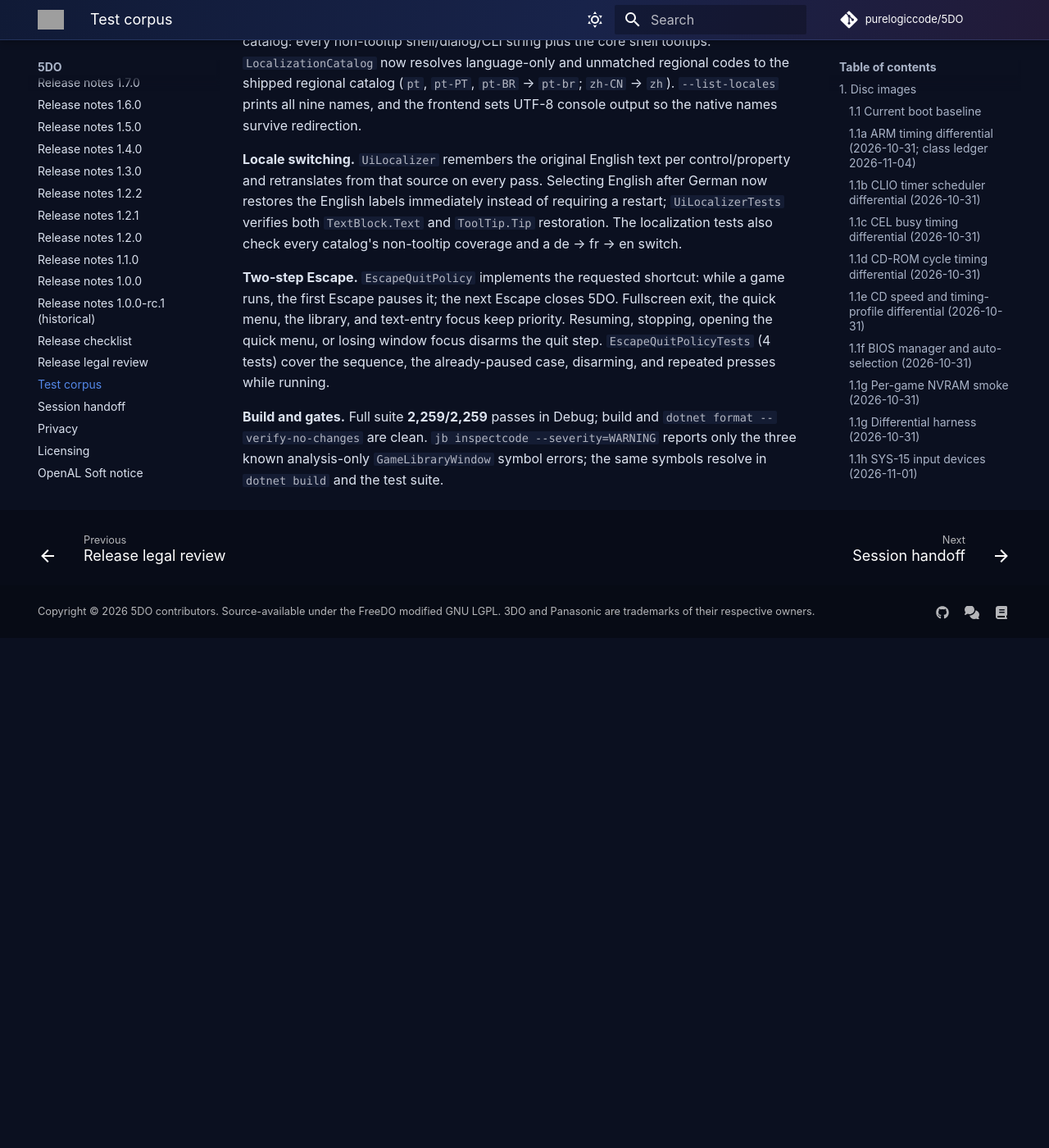
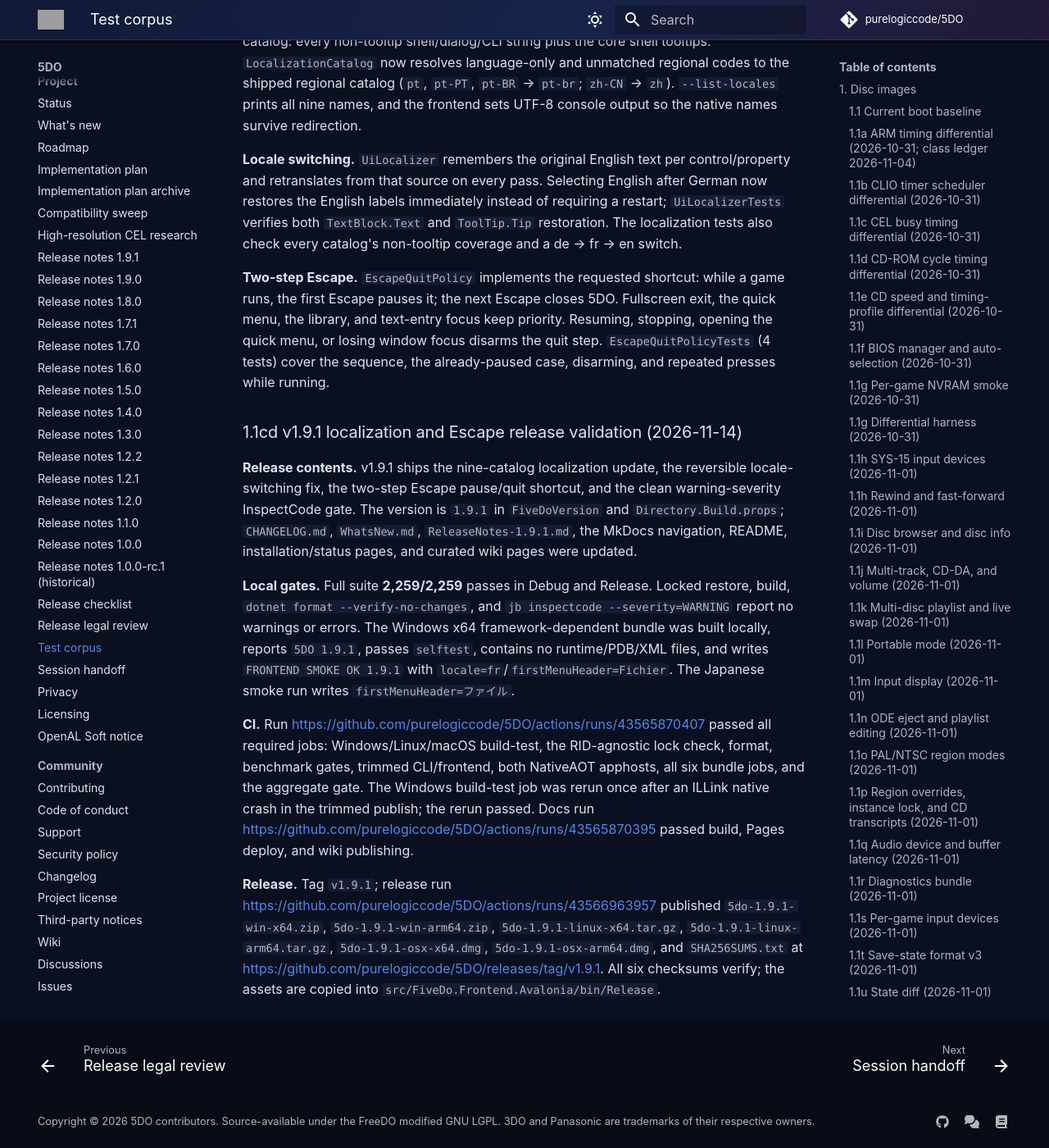
Before and after one commit to purelogiccode/5DO, an MkDocs documentation site: the page built from docs/TestCorpus.md, in a window 1280 px wide and 1400 px high, scrolled down 102647 px. Shown: the whole window at 82% size. Built offline with MkDocs 1.6.1 and Material for MkDocs 9.7.7, drawn with Linux system fonts in a browser that asks for light colours; comment, search, counter and statistics services are not loaded; before the commit the page ends 103425 px from its top, so only the background shows below that; grey boxes are pictures that could not be loaded.

Commit message:
docs: record 1.9.1 CI, release, bundle, and checksum evidence
Record the successful CI rerun, six-bundle release, checksums, Pages/wiki deployment, local bundle smoke markers, and the completed 1.9.1 gate.

```diff
--- a/docs/Installers.md
+++ b/docs/Installers.md
@@ -85,6 +85,22 @@ macOS x64/arm64 (native CI, 2026-11-10):
   Local copies are in `src/FiveDo.Frontend.Avalonia/bin/Release`; all six
   `5do-1.7.1-*` SHA-256 entries verify.
 
+## 1.9.1 bundle validation (2026-11-14)
+
+- Release run <https://github.com/purelogiccode/5DO/actions/runs/43566963957> built and
+  published six framework-dependent bundles and `SHA256SUMS.txt` at
+  <https://github.com/purelogiccode/5DO/releases/tag/v1.9.1>.
+- The Windows x64 and Linux x64 bundle jobs ran CLI `--version`/`selftest` and the
+  desktop `--smoke-test`; all jobs verified the apphost architecture, the
+  no-runtime/no-PDB/no-XML rule, and the bundle contents.
+- The local Windows x64 bundle reports `5DO 1.9.1`, passes `selftest`, and writes
+  `FRONTEND SMOKE OK 1.9.1` with `locale=fr` and `firstMenuHeader=Fichier`; the Japanese
+  smoke marker writes `firstMenuHeader=ファイル`.
+- All six published `5do-1.9.1-*` SHA-256 entries verify; the assets are copied into
+  `src/FiveDo.Frontend.Avalonia/bin/Release`.
+- Full suite **2,259/2,259**, locked restore, build, format, and
+  `jb inspectcode --severity=WARNING` report no warnings or errors.
+
 ## 1.9.0 bundle validation (2026-11-14)
 
 - Release run <https://github.com/purelogiccode/5DO/actions/runs/43558324543> built and
--- a/docs/Status.md
+++ b/docs/Status.md
@@ -95,6 +95,21 @@ x64/arm64, Linux arm64, and Windows arm64. Release run
 at <https://github.com/purelogiccode/5DO/releases/tag/v1.7.0>; all published checksums
 verify. See [`WhatsNew.md`](WhatsNew.md) and
 [`ReleaseNotes-1.7.0.md`](ReleaseNotes-1.7.0.md).
+
+**1.9.1 release update (2026-11-14):** **v1.9.1** publishes six framework-dependent
+single-file bundles (macOS as DMG) and `SHA256SUMS.txt` at
+<https://github.com/purelogiccode/5DO/releases/tag/v1.9.1>. CI run
+<https://github.com/purelogiccode/5DO/actions/runs/43565870407> passed every required
+job: Windows/Linux/macOS build-test, the RID-agnostic lock check, format, benchmark
+gates, trimmed CLI/frontend publishes, both NativeAOT apphosts, all six bundle jobs, and
+the aggregate gate. The Windows build-test job was rerun once after an ILLink native
+crash during the trimmed publish; the rerun passed. Release run
+<https://github.com/purelogiccode/5DO/actions/runs/43566963957> built and published all
+six assets; every checksum verifies, and the assets are copied into
+`src/FiveDo.Frontend.Avalonia/bin/Release`. Docs run
+<https://github.com/purelogiccode/5DO/actions/runs/43565870395> deployed Pages and the
+wiki. The suite is **2,259 tests**; build, format, and InspectCode are clean. See
+[`WhatsNew.md`](WhatsNew.md) and [`ReleaseNotes-1.9.1.md`](ReleaseNotes-1.9.1.md).
 
 **1.9.0 release update (2026-11-14):** **v1.9.0** publishes six framework-dependent
 single-file bundles (macOS as DMG) and `SHA256SUMS.txt` at
--- a/docs/TestCorpus.md
+++ b/docs/TestCorpus.md
@@ -3806,7 +3806,34 @@ quick menu, or losing window focus disarms the quit step. `EscapeQuitPolicyTests
 tests) cover the sequence, the already-paused case, disarming, and repeated presses while
 running.
 
-**Build and gates.** Full suite **2,259/2,259** passes in Debug; build and
-`dotnet format --verify-no-changes` are clean. `jb inspectcode --severity=WARNING` reports
-only the three known analysis-only `GameLibraryWindow` symbol errors; the same symbols
-resolve in `dotnet build` and the test suite.
+### 1.1cd v1.9.1 localization and Escape release validation (2026-11-14)
+
+**Release contents.** v1.9.1 ships the nine-catalog localization update, the reversible
+locale-switching fix, the two-step Escape pause/quit shortcut, and the clean
+warning-severity InspectCode gate. The version is `1.9.1` in `FiveDoVersion` and
+`Directory.Build.props`; `CHANGELOG.md`, `WhatsNew.md`, `ReleaseNotes-1.9.1.md`, the
+MkDocs navigation, README, installation/status pages, and curated wiki pages were
+updated.
+
+**Local gates.** Full suite **2,259/2,259** passes in Debug and Release. Locked restore,
+build, `dotnet format --verify-no-changes`, and `jb inspectcode --severity=WARNING`
+report no warnings or errors. The Windows x64 framework-dependent bundle was built
+locally, reports `5DO 1.9.1`, passes `selftest`, contains no runtime/PDB/XML files, and
+writes `FRONTEND SMOKE OK 1.9.1` with `locale=fr`/`firstMenuHeader=Fichier`. The Japanese
+smoke run writes `firstMenuHeader=ファイル`.
+
+**CI.** Run <https://github.com/purelogiccode/5DO/actions/runs/43565870407> passed all
+required jobs: Windows/Linux/macOS build-test, the RID-agnostic lock check, format,
+benchmark gates, trimmed CLI/frontend, both NativeAOT apphosts, all six bundle jobs, and
+the aggregate gate. The Windows build-test job was rerun once after an ILLink native
+crash in the trimmed publish; the rerun passed. Docs run
+<https://github.com/purelogiccode/5DO/actions/runs/43565870395> passed build, Pages
+deploy, and wiki publishing.
+
+**Release.** Tag `v1.9.1`; release run
+<https://github.com/purelogiccode/5DO/actions/runs/43566963957> published
+`5do-1.9.1-win-x64.zip`, `5do-1.9.1-win-arm64.zip`,
+`5do-1.9.1-linux-x64.tar.gz`, `5do-1.9.1-linux-arm64.tar.gz`,
+`5do-1.9.1-osx-x64.dmg`, `5do-1.9.1-osx-arm64.dmg`, and `SHA256SUMS.txt` at
+<https://github.com/purelogiccode/5DO/releases/tag/v1.9.1>. All six checksums verify;
+the assets are copied into `src/FiveDo.Frontend.Avalonia/bin/Release`.
```
Also changed, not shown: docs/ReleaseChecklist.md (+30 -22 lines).
